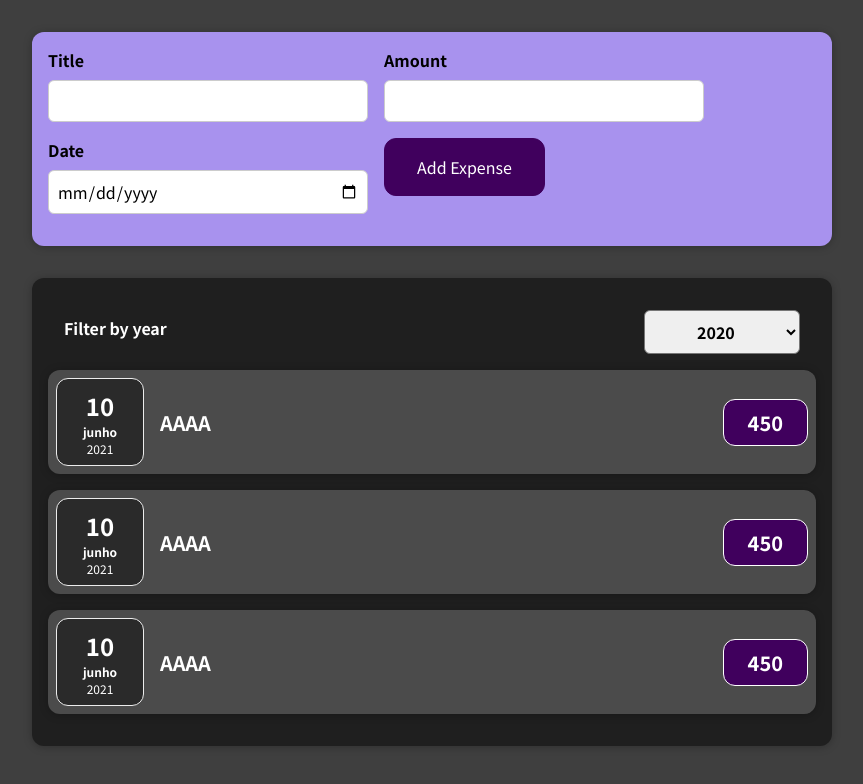
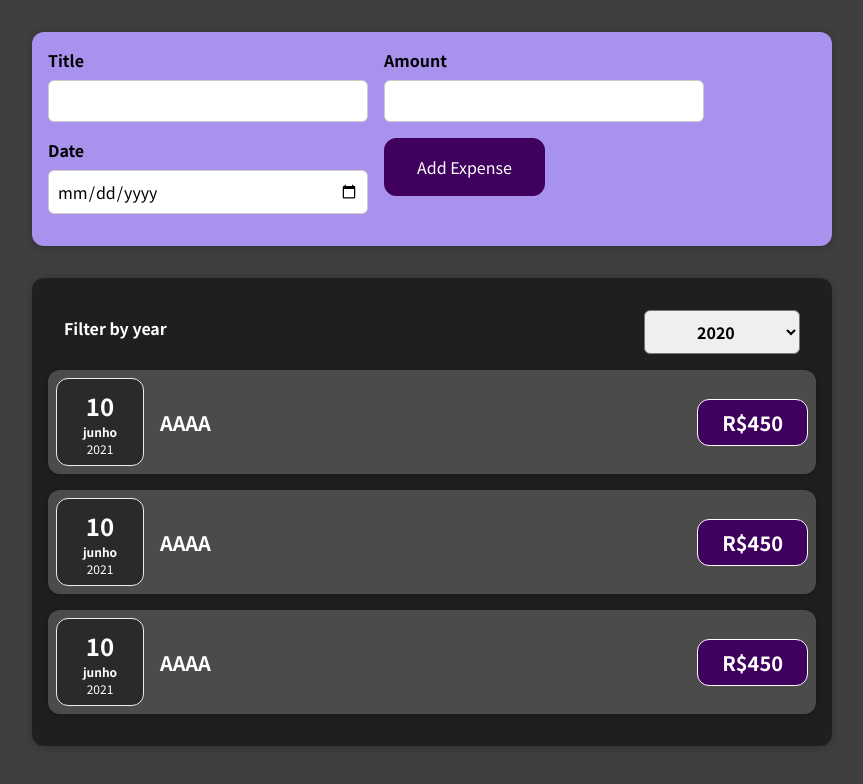
Before and after one commit to Hellshi/Expense-Track-React-LabLuby, a React (Create React App) app: page / in a window 1280 px wide. Shown: the top 784 px of the page, without its empty margins (208-1071 px from the left). Built offline with nearby package versions, Linux system fonts and the light colour scheme; the HTML template or start-up script is replaced by a standard one.

Commit message:
The add expense button is working now
You see I had a problem because I used Data in my array of dummy expenses but was trying to read Data from my component

```diff
--- a/src/App.js
+++ b/src/App.js
@@ -1,18 +1,42 @@
-import React from "react";
+import React, { useState } from "react";
 import ExpensesList from "./components/Expenses/Expenses";
-import Data from "./Data";
 import NewExpense from "./components/NewExpenses/NewExpenses";
 
+const DUMMY_EXPENSES = [
+  {
+    id: "a1",
+    title: "AAAA",
+    amount: 450,
+    Date: new Date(2021, 5, 10),
+  },
+
+  {
+    id: "a1",
+    title: "AAAA",
+    amount: 450,
+    Date: new Date(2021, 5, 10),
+  },
+
+  {
+    id: "a1",
+    title: "AAAA",
+    amount: 450,
+    Date: new Date(2021, 5, 10),
+  },
+];
+
 function App() {
-  const onAddExpense = (expense) => {
-    console.log("In App.js");
-    console.log(expense);
+  const [expenses, setExpenses] = useState(DUMMY_EXPENSES);
+
+  const addExpenseHandler = (expense) => {
+    setExpenses((prevExpenses) => {
+      return [expense, ...prevExpenses];
+    });
   };
-
   return (
     <div className="App">
-      <NewExpense onAddExpense={onAddExpense} />
-      <ExpensesList expenses={Data()}></ExpensesList>
+      <NewExpense onAddExpense={addExpenseHandler} />
+      <ExpensesList expenses={expenses}></ExpensesList>
     </div>
   );
 }
--- a/src/components/Expenses/ExpenseItem.js
+++ b/src/components/Expenses/ExpenseItem.js
@@ -8,7 +8,7 @@ function ExpenseItem(props) {
       <ExpenseDate date={props.date}></ExpenseDate>
       <div className="expense-item__description">
         <h2>{props.title}</h2>
-        <div className="expense-item__price">{props.amount}</div>
+        <div className="expense-item__price">R${props.amount}</div>
       </div>
     </Card>
   );
--- a/src/components/Expenses/Expenses.js
+++ b/src/components/Expenses/Expenses.js
@@ -4,7 +4,7 @@ import "./Expenses.css";
 import ExpensesFilter from "./ExpensesFilter";
 import Card from "../UI/Card";
 
-function Expenses(props) {
+function Expenses({ expenses }) {
   const [filteredYear, setFilteredYear] = useState("2020");
 
   const filterChangeHandler = (selectedYear) => {
@@ -17,7 +17,7 @@ function Expenses(props) {
         selected={filteredYear}
         onChangeFilter={filterChangeHandler}
       />
-      {props.expenses.map((item) => {
+      {expenses.map((item) => {
         return (
           <ExpenseItem
             title={item.title}
--- a/src/components/NewExpenses/ExpensesForm.js
+++ b/src/components/NewExpenses/ExpensesForm.js
@@ -1,7 +1,7 @@
 import React, { useState } from "react";
 import "./ExpensesForm.css";
 
-function ExpensesForm(props) {
+function ExpensesForm({ onSaveData }) {
   const [title, setTitle] = useState("");
   const [amount, setAmount] = useState("");
   const [date, setDate] = useState("");
@@ -23,9 +23,9 @@ function ExpensesForm(props) {
     const newExpense = {
       title: title,
       amount: amount,
-      date: new Date(date),
+      Date: new Date(date),
     };
-    props.onSaveData(newExpense);
+    onSaveData(newExpense);
     setTitle("");
     setAmount("");
     setDate("");
--- a/src/components/NewExpenses/NewExpenses.js
+++ b/src/components/NewExpenses/NewExpenses.js
@@ -8,7 +8,6 @@ function NewExpenses({ onAddExpense }) {
       ...Data,
       id: Math.floor(Math.random()).toString(),
     };
-    console.log(expenseData);
     onAddExpense(expenseData);
   };
 
```
